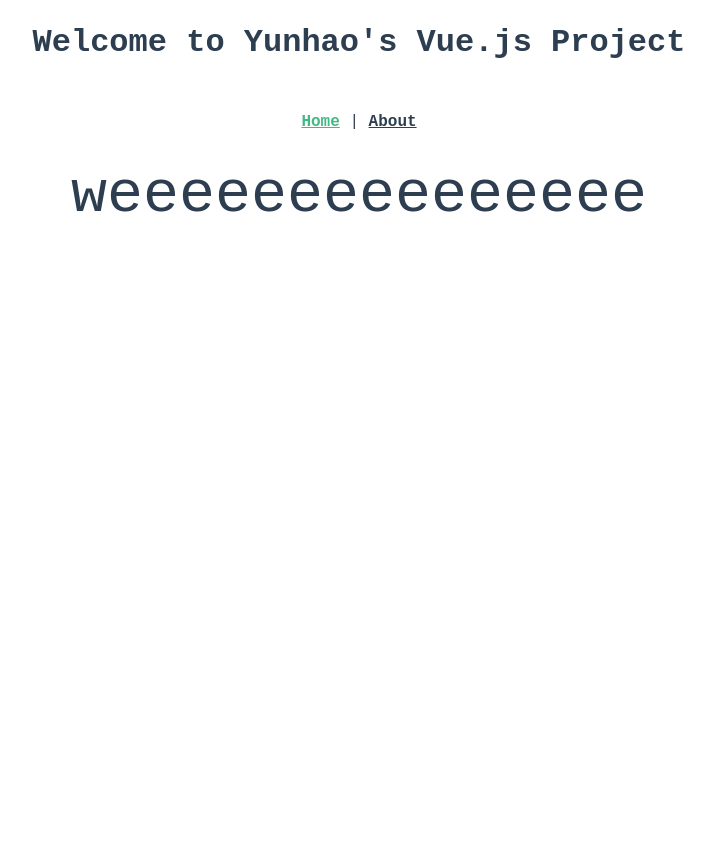
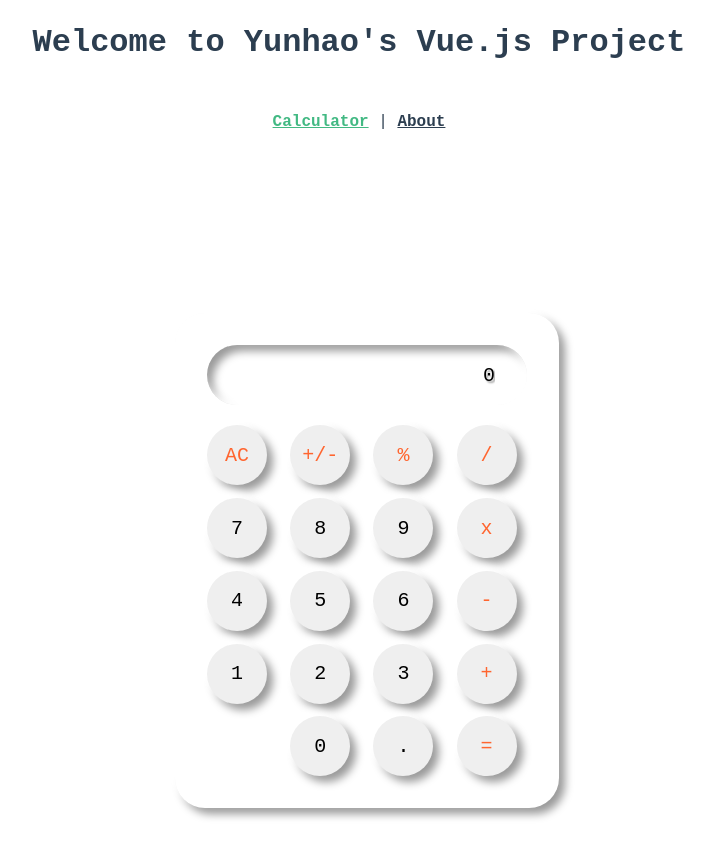
Before and after one commit to heyunnnnhao/Vue_Project, a Vue app: page / in a window 1280 px wide. Shown: the part 262-1120 px from the top of the page, without its empty margins (281-995 px from the left). Before the commit the page ends 800 px from the top, so only its background shows below. Built offline with nearby package versions, Linux system fonts and the light colour scheme.

Commit message:
add calculator

```diff
--- a/src/App.vue
+++ b/src/App.vue
@@ -3,7 +3,7 @@
     <a href="https://github.com/heyunnnnhao"><img alt="Vue logo" src="./assets/logo.png" title="why you hover?"></a>
     <h1>Welcome to Yunhao's Vue.js Project</h1>
     <div id="nav">
-      <router-link to="/">Home</router-link> |
+      <router-link to="/">Calculator</router-link> |
       <router-link to="/about">About</router-link>
     </div>
     <router-view/>
--- a/src/components/Calculator.vue
+++ b/src/components/Calculator.vue
@@ -1,6 +1,30 @@
 <template>
   <div class="hello">
-    weeeeeeeeeeeeeee
+    <main>
+        <input type="number" value=0>
+        <div class='keys'>
+          <button class='op__key' op='clear'>AC</button>
+          <button class='op__key' op='negate'>+/-</button>
+          <button class='op__key' op='percent'>%</button>
+          <button class='op__key' op='divide'>/</button>
+          <button class='num__key'>7</button>
+          <button class='num__key'>8</button>
+          <button class='num__key'>9</button>
+          <button class='op__key' op='multiply'>x</button>
+          <button class='num__key'>4</button>
+          <button class='num__key'>5</button>
+          <button class='num__key'>6</button>
+          <button class='op__key' op='subtract'>-</button>
+          <button class='num__key'>1</button>
+          <button class='num__key'>2</button>
+          <button class='num__key'>3</button>
+          <button class='op__key' op='add'>+</button>
+          <span></span>
+          <button class='num__key'>0</button>
+          <button class='num__key'>.</button>
+          <button class='eq__key'>=</button>
+        </div>
+    </main>
   </div>
 </template>
 
--- a/src/components/style/CalculatorStyle.scss
+++ b/src/components/style/CalculatorStyle.scss
@@ -1,3 +1,87 @@
 .hello{
     font-size: 60px;
 }
+
+* {
+  margin: 0;
+  padding: 0;
+  box-sizing: border-box;
+  font-family: "JetBrains Mono", monospace, sans-serif;
+  font-size: 20px;
+}
+
+.hello {
+  height: 100vh;
+  width: 100vw;
+  display: flex;
+  align-items: center;
+  justify-content: center;
+}
+
+@mixin shadow {
+  box-shadow: -6px -6px 9px #fff, 6px 6px 9px rgba(#000, 0.4);
+}
+@mixin shadow-inset {
+  box-shadow: inset -6px -6px 9px #fff, inset 6px 6px 9px rgba(#000, 0.4);
+}
+
+main {
+  @include shadow;
+  padding: 2rem;
+  border-radius: 30px;
+
+  input, button {
+    outline: none;
+  }
+
+  input::-webkit-outer-spin-button,
+  input::-webkit-inner-spin-button {
+    -webkit-appearance: none;
+  }
+  input[type=number] {
+    -moz-appearance:textfield;
+  }
+
+  input {
+    @include shadow-inset;
+    width: 320px;
+    height: 60px;
+    padding: 16px 32px;
+    text-align: right;
+    border: none;
+    border-radius: 30px;
+    text-shadow: -1px -1px 2px #fff, 2px 2px 2px rgba(0, 0, 0, 0.4);
+  }
+
+  .keys {
+    display: grid;
+    grid-template-columns: repeat(4, 1fr);
+    grid-gap: 0.8rem;
+    margin-top: 20px;
+  }
+
+  button {
+    @include shadow;
+    width: 60px;
+    height: 60px;
+    border: none;
+    border-radius: 30px;
+    cursor: pointer;
+    background: e9e9e9;
+
+    &:hover, &:active {
+      background: #ccc;
+    }
+    &:active {
+      @include shadow-inset;
+    }
+  }
+
+  .op__key {
+    color: #ff652f;
+  }
+
+  .eq__key {
+    color: #ff652f;
+  }
+}
```
